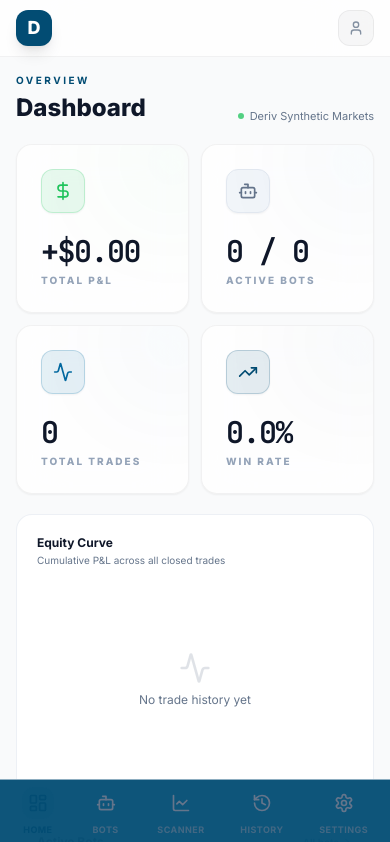
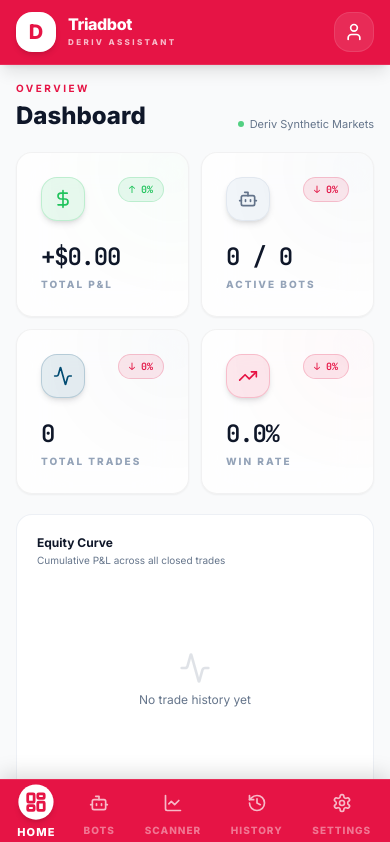
Before and after one commit to Qroid/Deriv-Triadbot, a React (Vite) app: page / in a window 390 px wide. Shown: the top 842 px of the page. Built offline with nearby package versions, Linux system fonts and the light colour scheme.

Commit message:
UI Polish: Deriv-red header, app name Triadbot, account balance, 3D card effects, and improved mobile nav visibility

```diff
--- a/src/components/layout/Header.jsx
+++ b/src/components/layout/Header.jsx
@@ -33,37 +33,43 @@ export default function Header() {
   const isLive = Object.values(marketData).some(d => d?.isLive);
 
   return (
-    <header className="sticky top-0 z-50 w-full bg-white/80 backdrop-blur-2xl border-b border-black/[0.05]">
-      <div className="flex items-center h-14 px-4 lg:px-6 gap-4">
+    <header className="sticky top-0 z-50 w-full bg-primary border-b border-white/10 shadow-lg">
+      <div className="flex items-center h-16 px-4 lg:px-6 gap-4">
         {/* Deriv-style logo */}
-        <Link to="/" className="flex items-center gap-3 shrink-0 lg:w-56 group">
-          <div className="h-9 w-9 rounded-xl bg-primary flex items-center justify-center shadow-lg transition-transform duration-500 group-hover:scale-110">
-            <span className="text-white font-black text-lg leading-none">D</span>
+        <Link to="/" className="flex items-center gap-3 shrink-0 group">
+          <div className="h-10 w-10 rounded-2xl bg-white flex items-center justify-center shadow-md transition-transform duration-500 group-hover:rotate-[360deg]">
+            <span className="text-primary font-black text-xl leading-none">D</span>
           </div>
-          <div className="hidden lg:block">
-            <h1 className="text-[15px] font-black text-foreground tracking-tight leading-none">DerivBot</h1>
-            <p className="text-[8px] uppercase tracking-[0.3em] text-primary font-black mt-1">Professional</p>
+          <div className="flex flex-col">
+            <h1 className="text-[16px] font-black text-white tracking-tight leading-none">Triadbot</h1>
+            <p className="text-[8px] uppercase tracking-[0.3em] text-white/70 font-black mt-1">Deriv Assistant</p>
           </div>
         </Link>
 
         {/* Live ticker */}
         <div className="flex-1 overflow-hidden relative hidden sm:block">
-          <div className="absolute inset-y-0 left-0 w-12 bg-gradient-to-r from-white to-transparent z-10 pointer-events-none" />
-          <div className="absolute inset-y-0 right-0 w-12 bg-gradient-to-l from-white to-transparent z-10 pointer-events-none" />
-          <div className="flex h-14 items-center overflow-x-auto scrollbar-none gap-2">
+          <div className="absolute inset-y-0 left-0 w-12 bg-gradient-to-r from-primary to-transparent z-10 pointer-events-none" />
+          <div className="absolute inset-y-0 right-0 w-12 bg-gradient-to-l from-primary to-transparent z-10 pointer-events-none" />
+          <div className="flex h-16 items-center overflow-x-auto scrollbar-none gap-2">
             {TICKER_ASSETS.map(a => <TickerItem key={a} asset={a} data={marketData[a]} />)}
           </div>
         </div>
 
         <div className="flex items-center gap-3 shrink-0 ml-auto">
+          {/* Account Balance */}
+          <div className="hidden md:flex flex-col items-end mr-2">
+            <p className="text-[10px] font-black text-white/60 uppercase tracking-widest leading-none mb-1">Balance</p>
+            <p className="text-sm font-black text-white font-mono leading-none">$10,245.50</p>
+          </div>
+
           <div className={`hidden sm:flex items-center gap-2 rounded-xl px-3.5 py-1.5 border text-[9px] font-black uppercase tracking-[0.15em] transition-all duration-500 ${
-            isLive ? "bg-success/10 border-success/30 text-success shadow-sm" : "bg-black/5 border-black/5 text-muted-foreground/60"
+            isLive ? "bg-white/10 border-white/20 text-white shadow-sm" : "bg-black/5 border-black/5 text-white/40"
           }`}>
-            <div className={`h-1.5 w-1.5 rounded-full ${isLive ? "bg-success animate-pulse" : "bg-slate-300"}`} />
+            <div className={`h-1.5 w-1.5 rounded-full ${isLive ? "bg-success animate-pulse" : "bg-white/20"}`} />
             {isLive ? "Live Market" : "Simulation"}
           </div>
-          <Link to="/settings" className="h-9 w-9 rounded-xl bg-black/[0.03] border border-black/[0.05] flex items-center justify-center hover:bg-black/[0.06] transition-all duration-300">
-            <User className="h-4 w-4 text-muted-foreground/80" />
+          <Link to="/settings" className="h-10 w-10 rounded-2xl bg-white/10 border border-white/10 flex items-center justify-center hover:bg-white/20 transition-all duration-300">
+            <User className="h-5 w-5 text-white" />
           </Link>
         </div>
       </div>
--- a/src/components/layout/MobileNav.jsx
+++ b/src/components/layout/MobileNav.jsx
@@ -12,21 +12,21 @@ const navItems = [
 export default function MobileNav() {
   const location = useLocation();
   return (
-    <nav className="lg:hidden fixed bottom-0 left-0 right-0 z-50 bg-sidebar/95 backdrop-blur-xl border-t border-border/60">
+    <nav className="lg:hidden fixed bottom-0 left-0 right-0 z-50 bg-primary border-t border-white/10 shadow-[0_-4px_20px_rgba(0,0,0,0.15)]">
       <div className="flex items-center justify-around h-16 px-1">
         {navItems.map((item) => {
           const isActive = location.pathname === item.path ||
             (item.path !== "/" && location.pathname.startsWith(item.path));
           return (
             <Link key={item.path} to={item.path}
-              className={`flex flex-col items-center gap-1 px-3 py-2 rounded-xl transition-all ${
-                isActive ? "text-primary" : "text-muted-foreground"
+              className={`flex flex-col items-center gap-1 px-3 py-2 transition-all duration-300 ${
+                isActive ? "scale-110" : "opacity-70 hover:opacity-100"
               }`}
             >
-              <div className={`p-1.5 rounded-xl ${isActive ? "bg-primary/10" : ""}`}>
-                <item.icon className="h-5 w-5" />
+              <div className={`p-1.5 rounded-2xl transition-all duration-300 ${isActive ? "bg-white text-primary shadow-md" : "text-white"}`}>
+                <item.icon className={`h-5 w-5 ${isActive ? "stroke-[3px]" : "stroke-[2px]"}`} />
               </div>
-              <span className={`text-[9px] font-bold uppercase tracking-wider ${isActive ? "text-primary" : "text-muted-foreground/60"}`}>
+              <span className={`text-[10px] font-black uppercase tracking-widest text-white transition-opacity ${isActive ? "opacity-100" : "opacity-60"}`}>
                 {item.label}
               </span>
             </Link>
--- a/src/index.css
+++ b/src/index.css
@@ -16,13 +16,13 @@
     --card-foreground: 222 47% 11%;
     --popover: 0 0% 100%;
     --popover-foreground: 222 47% 11%;
-    --primary: 201 96% 23%; /* Deep Blue from top of screenshot */
+    --primary: 346 84% 49%; /* Deriv Red */
     --primary-foreground: 210 20% 98%;
     --secondary: 210 20% 94%;
     --secondary-foreground: 222 47% 11%;
     --muted: 210 20% 94%;
     --muted-foreground: 215 16% 47%;
-    --accent: 201 96% 32%;
+    --accent: 201 96% 23%; /* Deep Blue from top of screenshot */
     --accent-foreground: 210 20% 98%;
     --destructive: 0 84.2% 60.2%;
     --destructive-foreground: 210 20% 98%;
@@ -30,7 +30,7 @@
     --warning: 38 92% 50%;
     --border: 214 32% 91%;
     --input: 214 32% 91%;
-    --ring: 201 96% 23%;
+    --ring: 346 84% 49%;
     --radius: 1.5rem; /* More rounded as per screenshot */
     --sidebar-background: 201 96% 23%; /* Deep blue sidebar */
     --sidebar-foreground: 210 20% 98%;
@@ -50,14 +50,19 @@
   body {
     @apply bg-background text-foreground font-inter antialiased;
     /* Split background as seen in screenshot: Deep Blue Top, Off-White Bottom */
-    background: linear-gradient(to bottom, hsl(201, 96%, 23%) 0%, hsl(201, 96%, 23%) 45%, hsl(210, 20%, 98%) 45%, hsl(210, 20%, 98%) 100%);
+    background: linear-gradient(to bottom, hsl(201, 96% , 23%) 0%, hsl(201, 96% , 23%) 400px, hsl(210, 20%, 98%) 400px, hsl(210, 20%, 98%) 100%);
     background-attachment: fixed;
   }
 }
 
 @layer utilities {
   .glass-card {
-    @apply bg-white/95 backdrop-blur-md border border-black/5 shadow-sm rounded-[1.5rem];
+    @apply bg-white/95 backdrop-blur-md border border-black/5 shadow-md rounded-[1.5rem] transition-all duration-300;
+    box-shadow: 0 10px 30px -5px rgba(0, 0, 0, 0.1), 0 4px 10px -2px rgba(0, 0, 0, 0.05);
+  }
+  .glass-card:hover {
+    transform: translateY(-4px) scale(1.01);
+    box-shadow: 0 20px 40px -10px rgba(0, 0, 0, 0.15), 0 8px 20px -4px rgba(0, 0, 0, 0.1);
   }
   .neon-glow-primary {
     box-shadow: 0 4px 20px hsla(357, 95%, 62%, 0.1);
--- a/src/pages/Dashboard.jsx
+++ b/src/pages/Dashboard.jsx
@@ -7,13 +7,14 @@ import { Link } from "react-router-dom";
 import { AreaChart, Area, ResponsiveContainer, Tooltip, XAxis, YAxis } from "recharts";
 import RecentTradesTable from "../components/dashboard/RecentTradesTable";
 
+const accentMap = {
+  up:      { icon: "bg-success/10 border-success/20",  text: "text-success",     iconColor: "text-success" },
+  down:    { icon: "bg-primary/10 border-primary/20",  text: "text-primary",     iconColor: "text-primary" },
+  neutral: { icon: "bg-accent/10 border-accent/20",    text: "text-accent",      iconColor: "text-accent" },
+  info:    { icon: "bg-slate-100 border-slate-200",    text: "text-slate-900",   iconColor: "text-slate-500" },
+};
+
 function StatCard({ title, value, icon: Icon, trend, trendUp, accent = "neutral", delay = 0 }) {
-  const accentMap = {
-    up:      { icon: "bg-success/10 border-success/20",  text: "text-success",     iconColor: "text-success" },
-    down:    { icon: "bg-primary/10 border-primary/20",  text: "text-primary",     iconColor: "text-primary" },
-    neutral: { icon: "bg-accent/10 border-accent/20",    text: "text-accent",      iconColor: "text-accent" },
-    info:    { icon: "bg-slate-100 border-slate-200",    text: "text-slate-900",   iconColor: "text-slate-500" },
-  };
   const s = accentMap[accent] || accentMap.neutral;
 
   return (
@@ -28,7 +29,7 @@ function StatCard({ title, value, icon: Icon, trend, trendUp, accent = "neutral"
       }`} />
 
       <div className="flex items-start justify-between mb-5">
-        <div className={`h-11 w-11 rounded-xl flex items-center justify-center border transition-all duration-300 group-hover:scale-110 shadow-sm ${s.icon}`}>
+        <div className={`h-11 w-11 rounded-2xl flex items-center justify-center border transition-all duration-300 group-hover:scale-110 shadow-md ${s.icon}`}>
           <Icon className={`h-5 w-5 ${s.iconColor}`} />
         </div>
         {trend !== undefined && (
@@ -40,7 +41,7 @@ function StatCard({ title, value, icon: Icon, trend, trendUp, accent = "neutral"
         )}
       </div>
       <div className="space-y-1">
-        <p className="text-3xl font-black font-mono text-foreground tracking-tighter">{value}</p>
+        <p className="text-2xl font-black font-mono text-foreground tracking-tighter">{value}</p>
         <p className="text-[10px] font-black text-slate-400 uppercase tracking-[0.2em]">{title}</p>
       </div>
     </motion.div>
@@ -92,11 +93,11 @@ export default function Dashboard() {
       {/* Stats */}
       <div className="grid grid-cols-2 lg:grid-cols-4 gap-3">
         <StatCard title="Total P&L" value={`${isProfit ? "+" : ""}$${stats.totalProfit.toFixed(2)}`}
-          icon={DollarSign} accent={isProfit ? "up" : "down"} trendUp={isProfit} delay={0} />
-        <StatCard title="Active Bots" value={`${stats.activeBots} / ${bots.length}`} icon={Bot} accent="info" delay={0.05} />
-        <StatCard title="Total Trades" value={stats.totalTrades} icon={Activity} accent="neutral" delay={0.1} />
+          icon={DollarSign} accent={isProfit ? "up" : "down"} trendUp={isProfit} trend={0} delay={0} />
+        <StatCard title="Active Bots" value={`${stats.activeBots} / ${bots.length}`} icon={Bot} accent="info" trend={0} trendUp={false} delay={0.05} />
+        <StatCard title="Total Trades" value={String(stats.totalTrades)} icon={Activity} accent="neutral" trend={0} trendUp={false} delay={0.1} />
         <StatCard title="Win Rate" value={`${stats.avgWinRate.toFixed(1)}%`} icon={TrendingUp}
-          accent={stats.avgWinRate >= 50 ? "up" : "down"} trendUp={stats.avgWinRate >= 50} delay={0.15} />
+          accent={stats.avgWinRate >= 50 ? "up" : "down"} trendUp={stats.avgWinRate >= 50} trend={0} delay={0.15} />
       </div>
 
       {/* Chart + Active Bots */}
@@ -111,8 +112,8 @@ export default function Dashboard() {
                 <AreaChart data={profitCurve} margin={{ top: 4, right: 0, bottom: 0, left: 0 }}>
                   <defs>
                     <linearGradient id="pGrad" x1="0" y1="0" x2="0" y2="1">
-                      <stop offset="0%" stopColor="hsl(357,95%,62%)" stopOpacity={0.25} />
-                      <stop offset="100%" stopColor="hsl(357,95%,62%)" stopOpacity={0} />
+                      <stop offset="0%" stopColor="hsl(346, 84%, 49%)" stopOpacity={0.25} />
+                  <stop offset="100%" stopColor="hsl(346, 84%, 49%)" stopOpacity={0} />
                     </linearGradient>
                   </defs>
                   <XAxis dataKey="i" hide />
```
